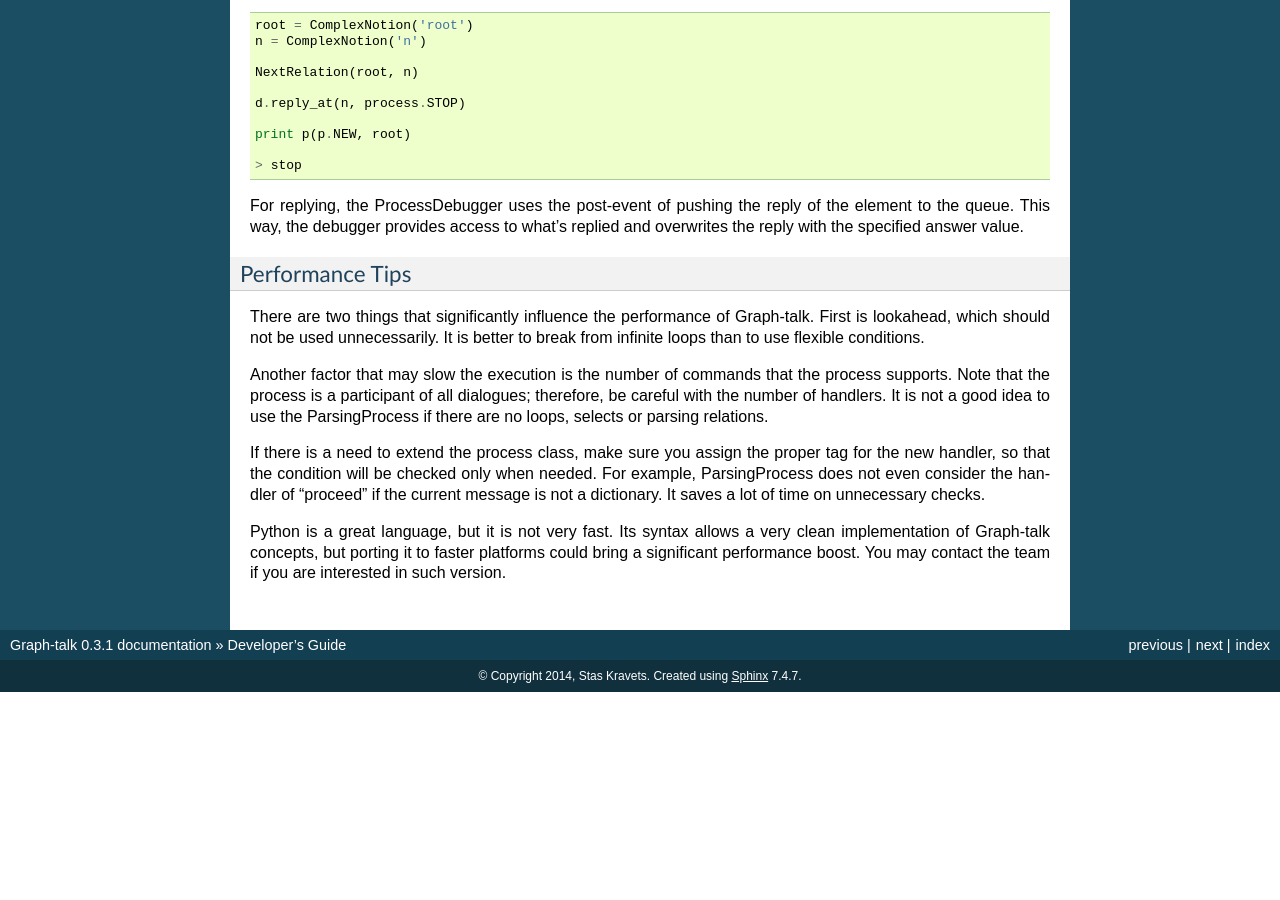
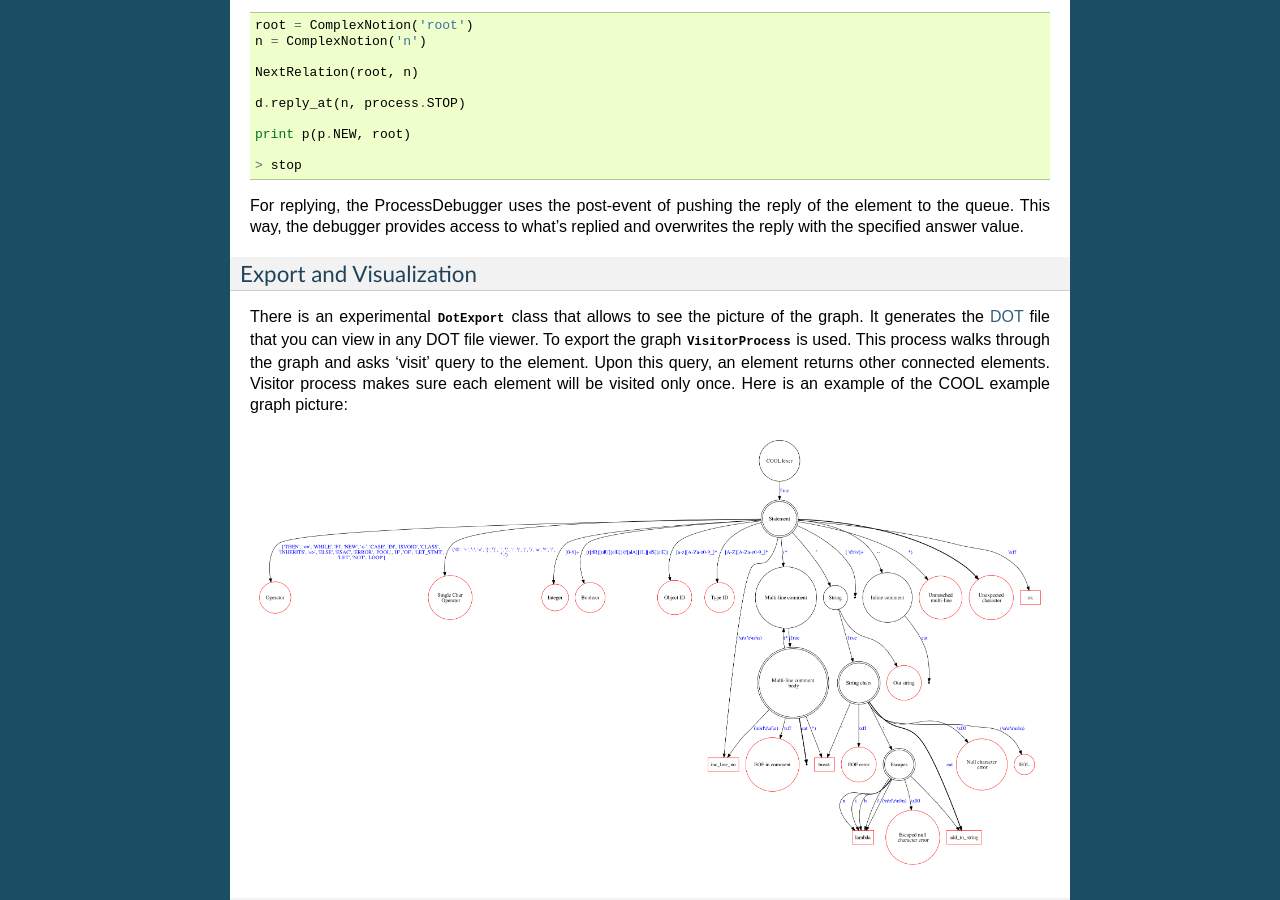
Before and after one commit to krvss/graph-talk, a Sphinx documentation site: the page built from docs/guide.rst, in a window 1280 px wide and 900 px high, scrolled down 16085 px. Built offline with Sphinx 7.4.7, drawn with Linux system fonts in a browser that asks for light colours; before the commit the page ends 16777 px from its top, so only the background shows below that; some of the changed text lies outside the part shown.

Commit message:
Export documentation.

```diff
--- a/docs/guide.rst
+++ b/docs/guide.rst
@@ -553,6 +553,15 @@ Another option is to reply to the process something at the certain element, for
 
 For replying, the ProcessDebugger uses the post-event of pushing the reply of the element to the queue. This way, the debugger provides access to what's replied and overwrites the reply with the specified answer value.
 
+Export and Visualization
+------------------------
+
+There is an experimental :class:`.DotExport` class that allows to see the picture of the graph. It generates the DOT_ file that you can view in any DOT file viewer.
+To export the graph :class:`.VisitorProcess` is used. This process walks through the graph and asks 'visit' query to the element. Upon this query, an element returns other connected elements. Visitor process makes sure each element will be visited only once.
+Here is an example of the COOL example graph picture:
+
+.. figure::  images/dot_cool.png
+
 Performance Tips
 ----------------
 
@@ -563,3 +572,5 @@ Another factor that may slow the execution is the number of commands that the pr
 If there is a need to extend the process class, make sure you assign the proper tag for the new handler, so that the condition will be checked only when needed. For example, ParsingProcess does not even consider the handler of "proceed" if the current message is not a dictionary. It saves a lot of time on unnecessary checks.
 
 Python is a great language, but it is not very fast. Its syntax allows a very clean implementation of Graph-talk concepts, but porting it to faster platforms could bring a significant performance boost. You may contact the team if you are interested in such version.
+
+.. _DOT: http://en.wikipedia.org/wiki/DOT_(graph_description_language)
```
Also changed, not shown: docs/images/dot_cool.png (added).
